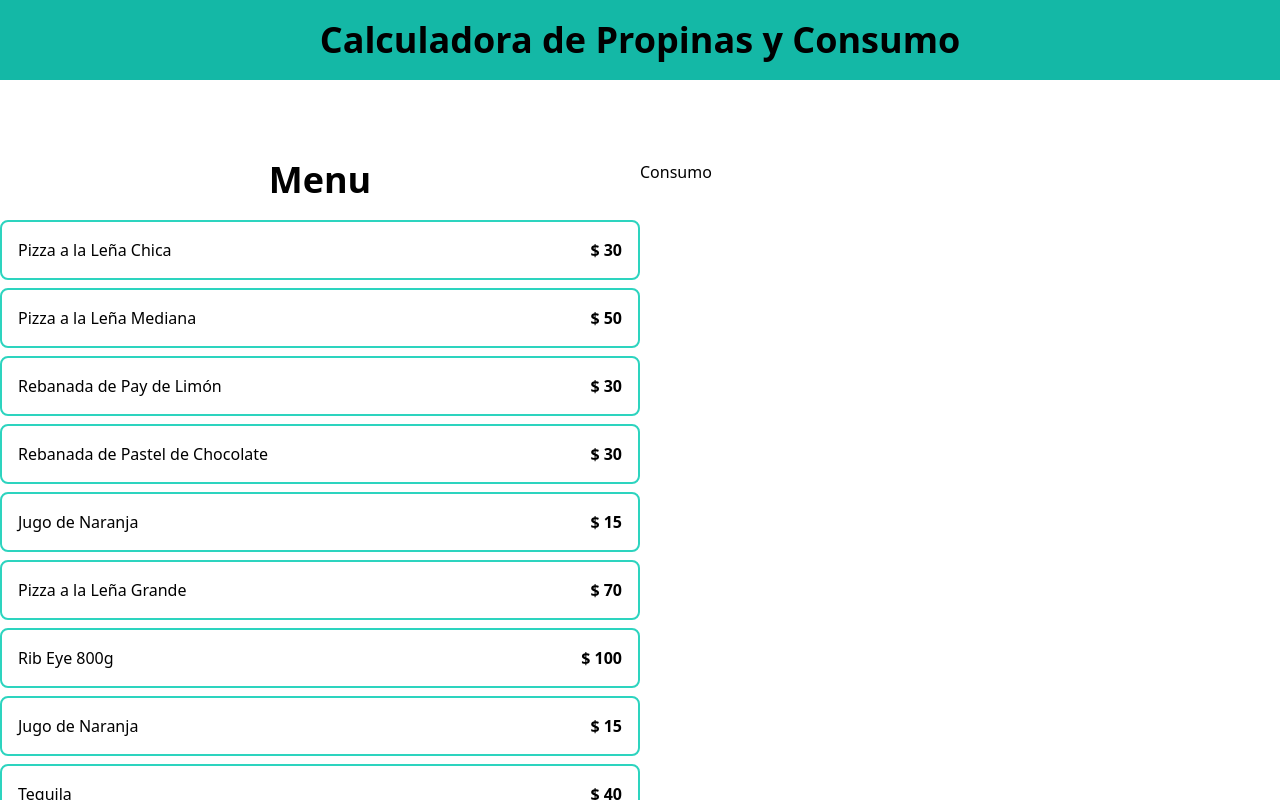
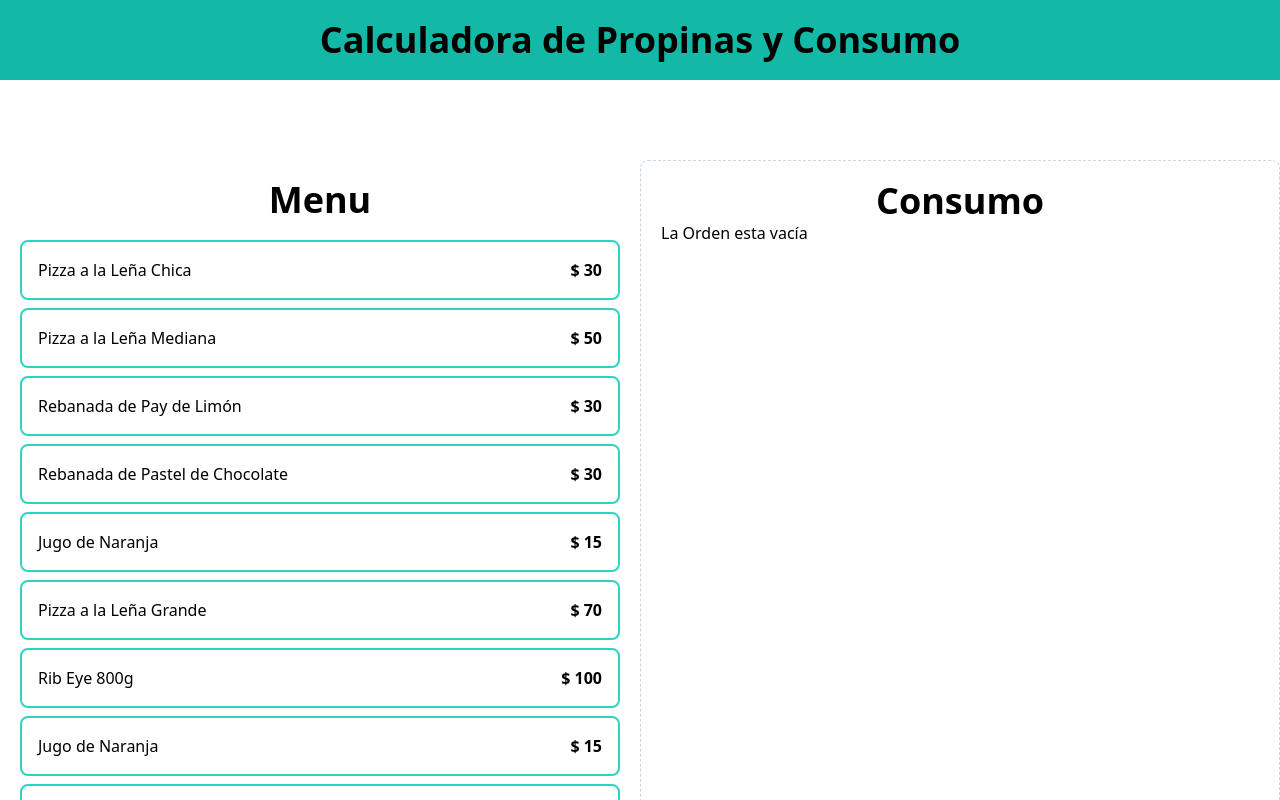
Before and after one commit to BryanGallo/Propinas-TS, a React (Vite) app: page / in a window 1280 px wide. Shown: the top 800 px of the page. Built offline with nearby package versions, Linux system fonts and the light colour scheme.

Commit message:
Creando componente OrderContets - mostrando Orden

```diff
--- a/src/App.tsx
+++ b/src/App.tsx
@@ -1,5 +1,6 @@
 import Header from "./components/Header";
 import Menu from "./components/Menu";
+import OrderContents from "./components/OrderContents";
 import { menuItems } from "./data/db";
 import useOrder from "./hook/useOrder";
 function App() {
@@ -8,7 +9,7 @@ function App() {
         <>
             <Header />
             <main className="max-w-7xl mx-auto py-20 grid md:grid-cols-2">
-                <div>
+                <div className="p-5">
                     <h2 className="text-4xl font-bold text-center ">Menu</h2>
                     <div className="space-y-2 mt-5">
                         {menuItems &&
@@ -21,11 +22,8 @@ function App() {
                             ))}
                     </div>
                 </div>
-                <div>
-                    <h2 className="">Consumo</h2>
-                    {order && order.map((o)=>(
-                        <p key={o.id}>{o.name}</p>
-                    ))}
+                <div className="border border-dashed border-slate-300 p-5 rounded-lg space-x-3">
+                    <OrderContents order={order} />
                 </div>
             </main>
         </>
--- /dev/null
+++ b/src/components/OrderContents.tsx
@@ -0,0 +1,22 @@
+import { OrderItem } from "../types/index";
+
+type OrderItemProps = {
+    order: OrderItem[];
+};
+
+export default function OrderContents({ order }: OrderItemProps) {
+    return (
+        <div>
+            <h2 className="text-4xl font-bold text-center ">Consumo</h2>
+            {order.length === 0 ? (
+                <p>La Orden esta vacía</p>
+            ) : (
+                order.map((item: OrderItem) => (
+                    <div key={item.id}>
+                        <p>{item.name} - $ {item.price}</p>
+                    </div>
+                ))
+            )}
+        </div>
+    );
+}
```
